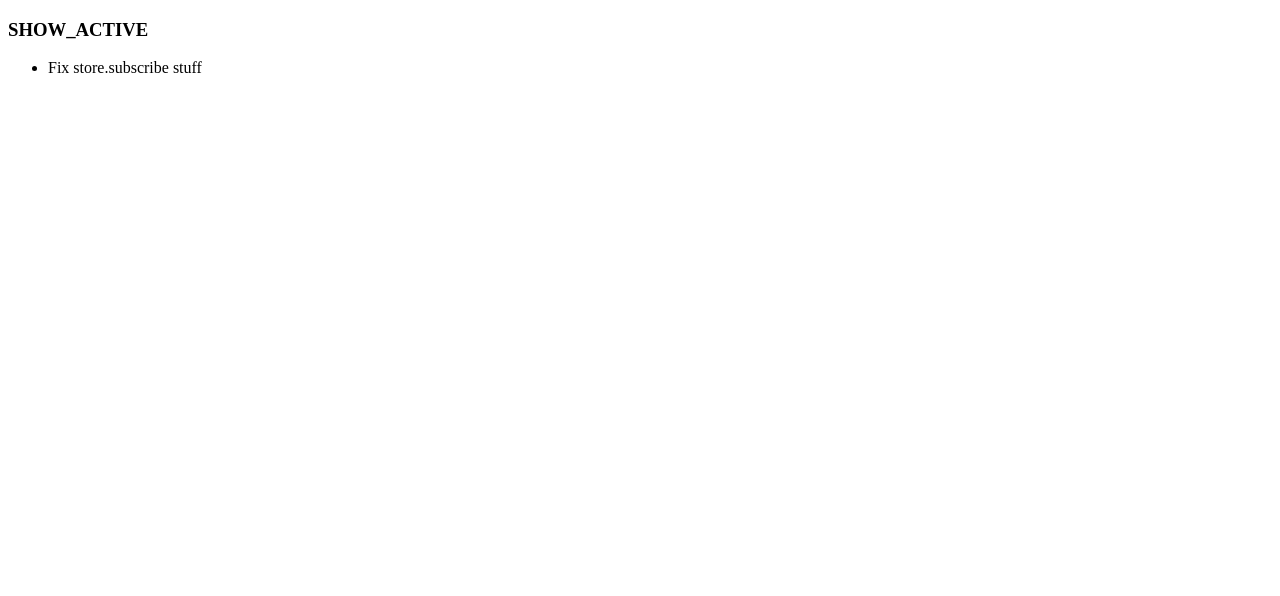
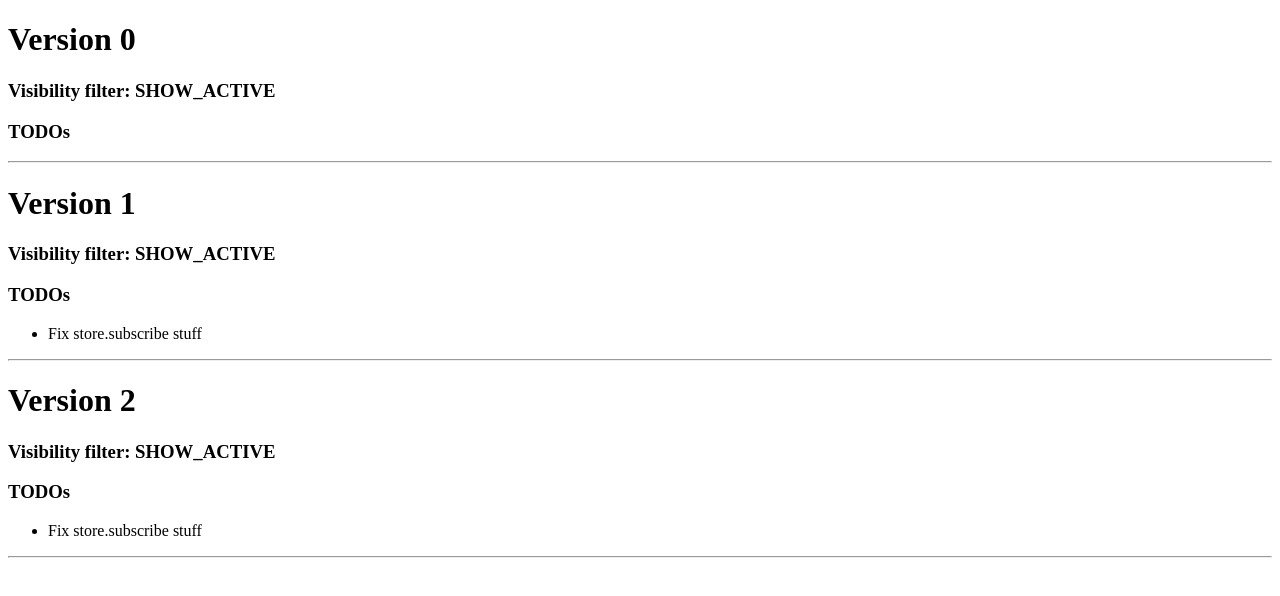
Before and after one commit to tiesmaster/learn-react, a React (Create React App) app in the folder 4-redux-basics/: page / in a window 1280 px wide. Shown: the top 596 px of the page. Built offline with nearby package versions, Linux system fonts and the light colour scheme.

Commit message:
4: Add printing of the pushed state.

```diff
--- a/4-redux-basics/src/index.tsx
+++ b/4-redux-basics/src/index.tsx
@@ -49,10 +49,12 @@ function todoApp(state: State = initialState, action: Action) {
 
 let store = createStore(todoApp);
 
-store.subscribe(() =>
-  // tslint:disable-next-line:no-console
-  console.log(store.getState())
-);
+let stateHistory: JSX.Element[] = [];
+
+store.subscribe(() => {
+  const historyItem = stateToJsx(store.getState()!);
+  stateHistory.push(historyItem);
+});
 
 store.dispatch({ type: 'SET_VISIBILITY_FILTER', filter: VisibilityFilters.SHOW_ACTIVE });
 store.dispatch({ type: 'ADD_TODO', text: 'Fix store.subscribe stuff' });
@@ -61,7 +63,8 @@ store.dispatch({ type: 'DECREMENT' });
 function stateToJsx(state: State) {
   return (
     <div>
-      <h3>{state.visibilityFilter}</h3>
+      <h3>Visibility filter: {state.visibilityFilter}</h3>
+      <h3>TODOs</h3>
       <ul>
         {state.todos.map(ti => (
           <li>{ti.text}</li>
@@ -69,12 +72,17 @@ function stateToJsx(state: State) {
       </ul>
     </div>
   );
-
 }
 
 const App = () => (
   <div>
-    {stateToJsx(store.getState()!)}
+    {stateHistory.map((item, i) => (
+      <div>
+        <h1>Version {i}</h1>
+        {item}
+        <hr />
+      </div>
+    ))}
   </div>
 );
 
```
